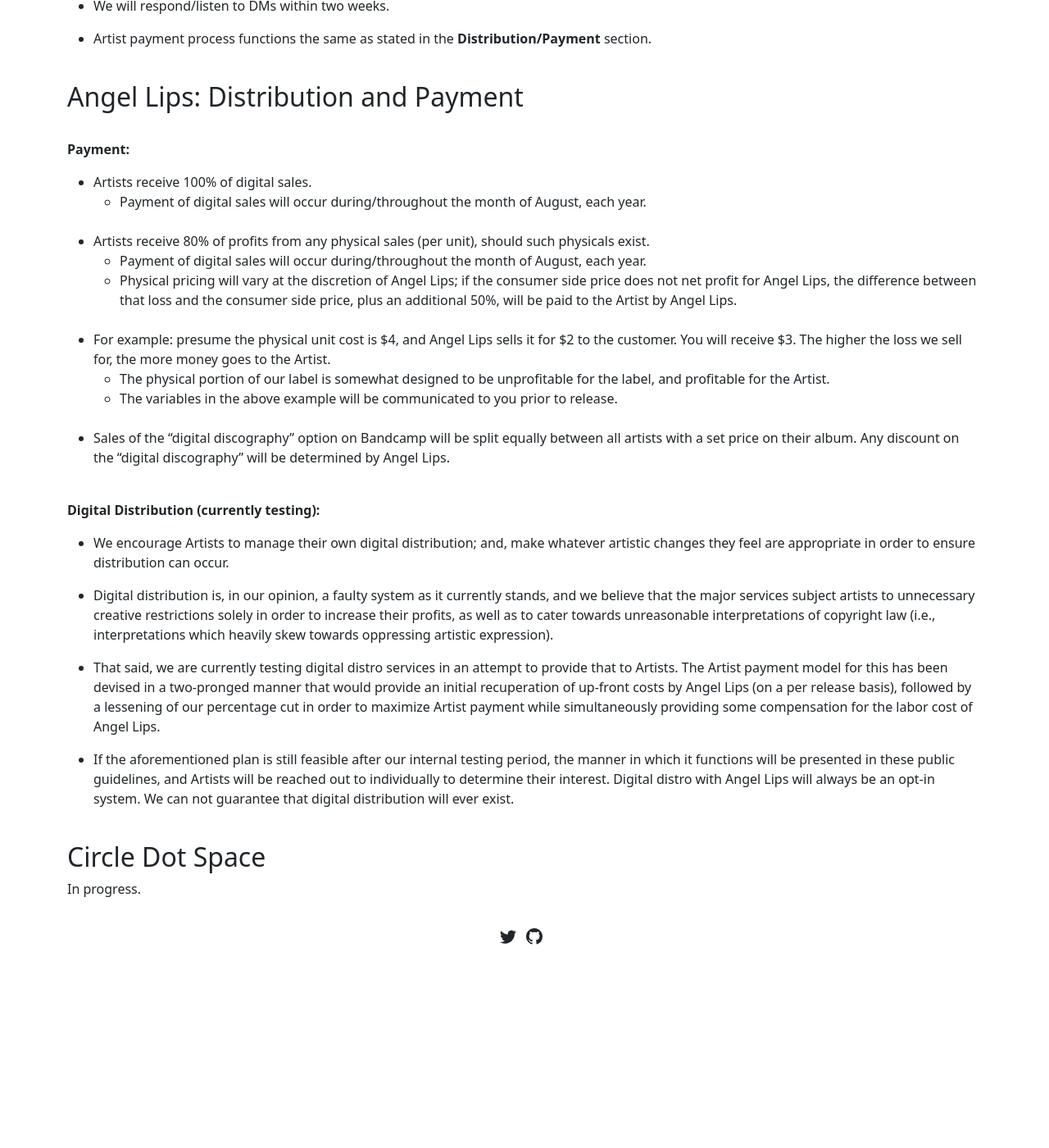
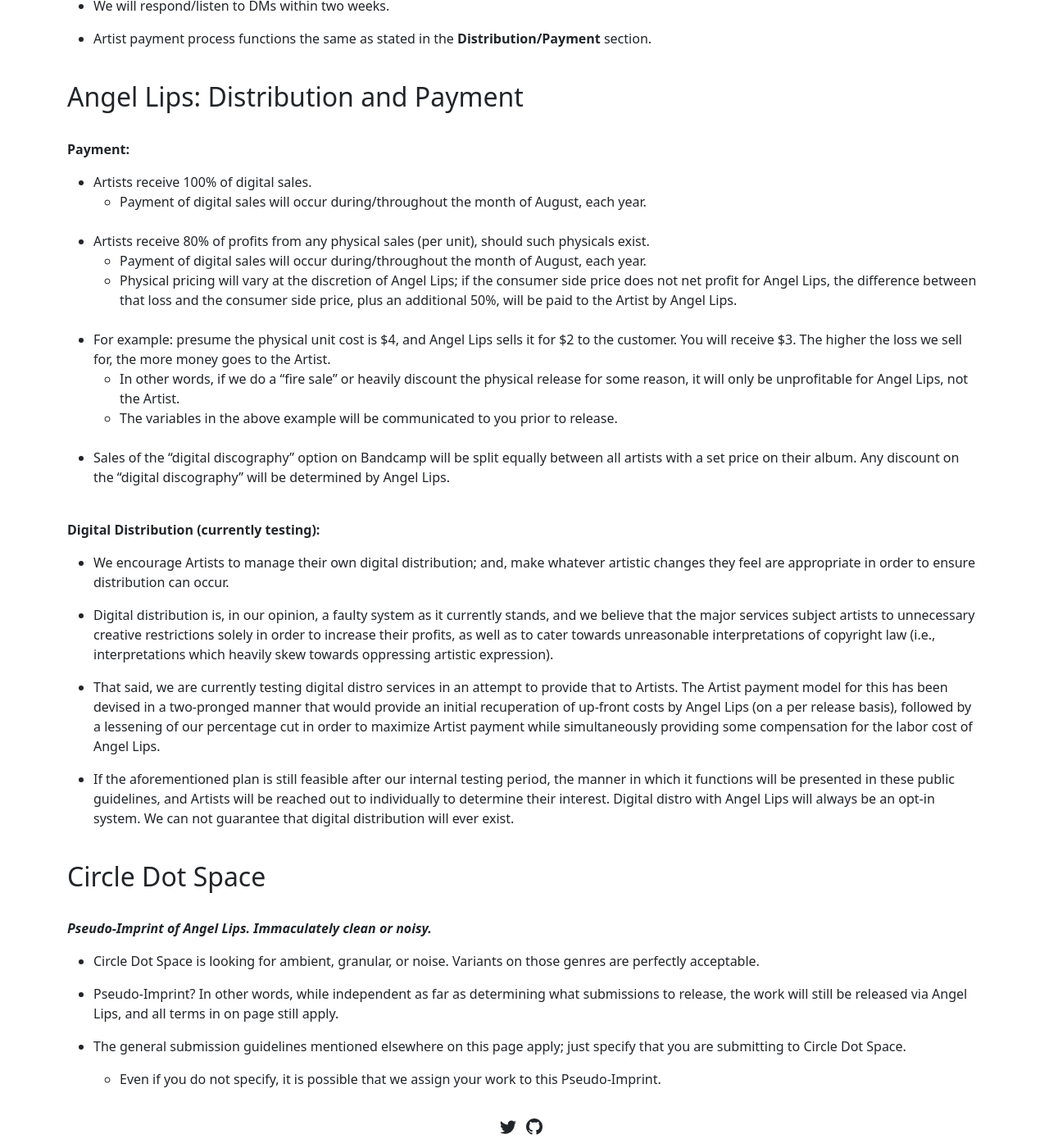
Before and after one commit to angellips/angellips.github.io, a Jekyll site: the page built from submissions.md, in a window 1280 px wide and 1400 px high, scrolled down 2773 px. Shown: the whole window at 82% size. Built offline with Jekyll 4.4.1, drawn with Linux system fonts in a browser that asks for light colours; before the commit the page ends 3941 px from its top, so only the background shows below that.

Commit message:
Update submissions.md

```diff
--- a/submissions.md
+++ b/submissions.md
@@ -130,7 +130,7 @@ At the moment, all releases are digital only.
   * Physical pricing will vary at the discretion of Angel Lips; if the consumer side price does not net profit for Angel Lips, the difference between that loss and the consumer side price, plus an additional 50%, will be paid to the Artist by Angel Lips. <br/><br/>
 
 * For example: presume the physical unit cost is $4, and Angel Lips sells it for $2 to the customer. You will receive $3. The higher the loss we sell for, the more money goes to the Artist.
-  * The physical portion of our label is somewhat designed to be unprofitable for the label, and profitable for the Artist.<br/>
+  * In other words, if we do a "fire sale" or heavily discount the physical release for some reason, it will only be unprofitable for Angel Lips, not the Artist.<br/>
   * The variables in the above example will be communicated to you prior to release. <br/><br/>
 
 * Sales of the "digital discography" option on Bandcamp will be split equally between all artists with a set price on their album. Any discount on the "digital discography" will be determined by Angel Lips. <br/><br/>
@@ -146,8 +146,17 @@ At the moment, all releases are digital only.
 * If the aforementioned plan is still feasible after our internal testing period, the manner in which it functions will be presented in these public guidelines, and Artists will be reached out to individually to determine their interest. Digital distro with Angel Lips will always be an opt-in system. We can not guarantee that digital distribution will ever exist. <br/><br/>
 
 ## Circle Dot Space
+<br/>
+**_Pseudo-Imprint of Angel Lips. Immaculately clean or noisy._**
 
-In progress.
+
+* Circle Dot Space is looking for ambient, granular, or noise. Variants on those genres are perfectly acceptable.
+
+* Pseudo-Imprint? In other words, while independent as far as determining what submissions to release, the work will still be released via Angel Lips, and all terms in on page still apply.
+
+* The general submission guidelines mentioned elsewhere on this page apply; just specify that you are submitting to Circle Dot Space.
+
+  * Even if you do not specify, it is possible that we assign your work to this Pseudo-Imprint.
 
 
 <!---
```
